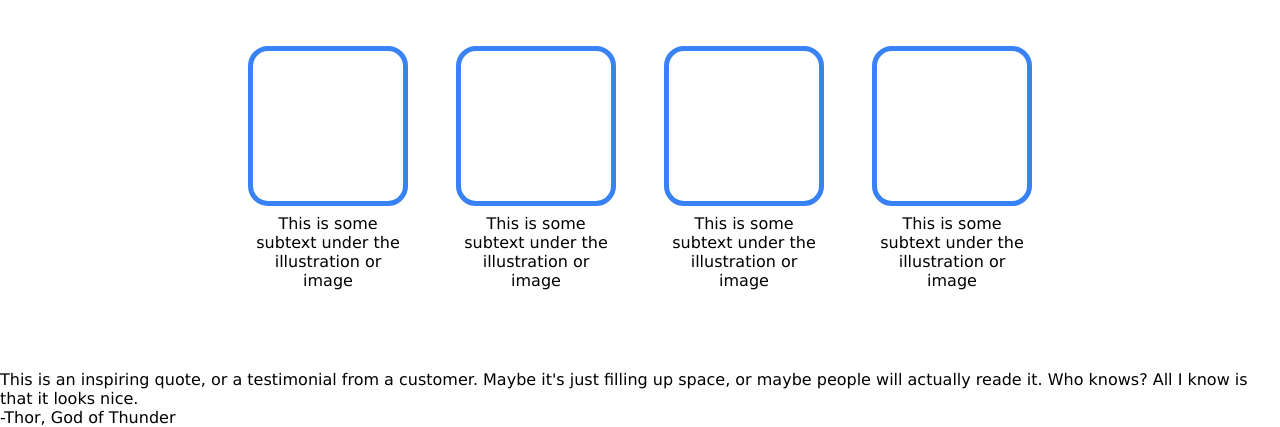
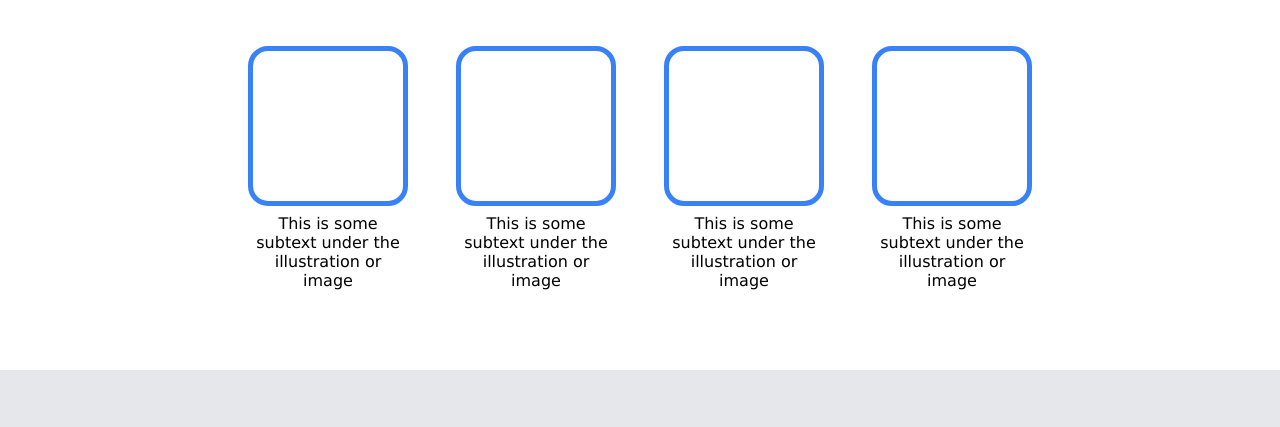
Before and after one commit to Sima2704/landig-page, a plain HTML site: page index.html in a window 1280 px wide. Shown: the part 515-942 px from the top of the page. Drawn offline with nearby package versions, Linux system fonts and the light colour scheme.

Commit message:
Styled container 3

```diff
--- a/style.css
+++ b/style.css
@@ -121,6 +121,32 @@ button{
     margin: 3rem 0 3rem 0;
 }
 
+.container3{
+    display: flex;
+    flex-direction: column;
+    align-items: center;
+    justify-content: center;
+    background-color: #E5E7EB;
+    padding: 10rem;
+}
+
+.qoute{
+    width: 800px;
+    font-family: 'Open Sans', sans-serif;
+    font-size: 36px;
+    font-style:italic;
+    font-weight: light;
+}
+
+.author{
+    width: 750px;
+    font-weight: bold;
+    color: #1f2937;
+    display: flex;
+    justify-content: flex-end;
+}
+
+
 .footer{
     background-color: #1f2937;
     display: flex;
```
